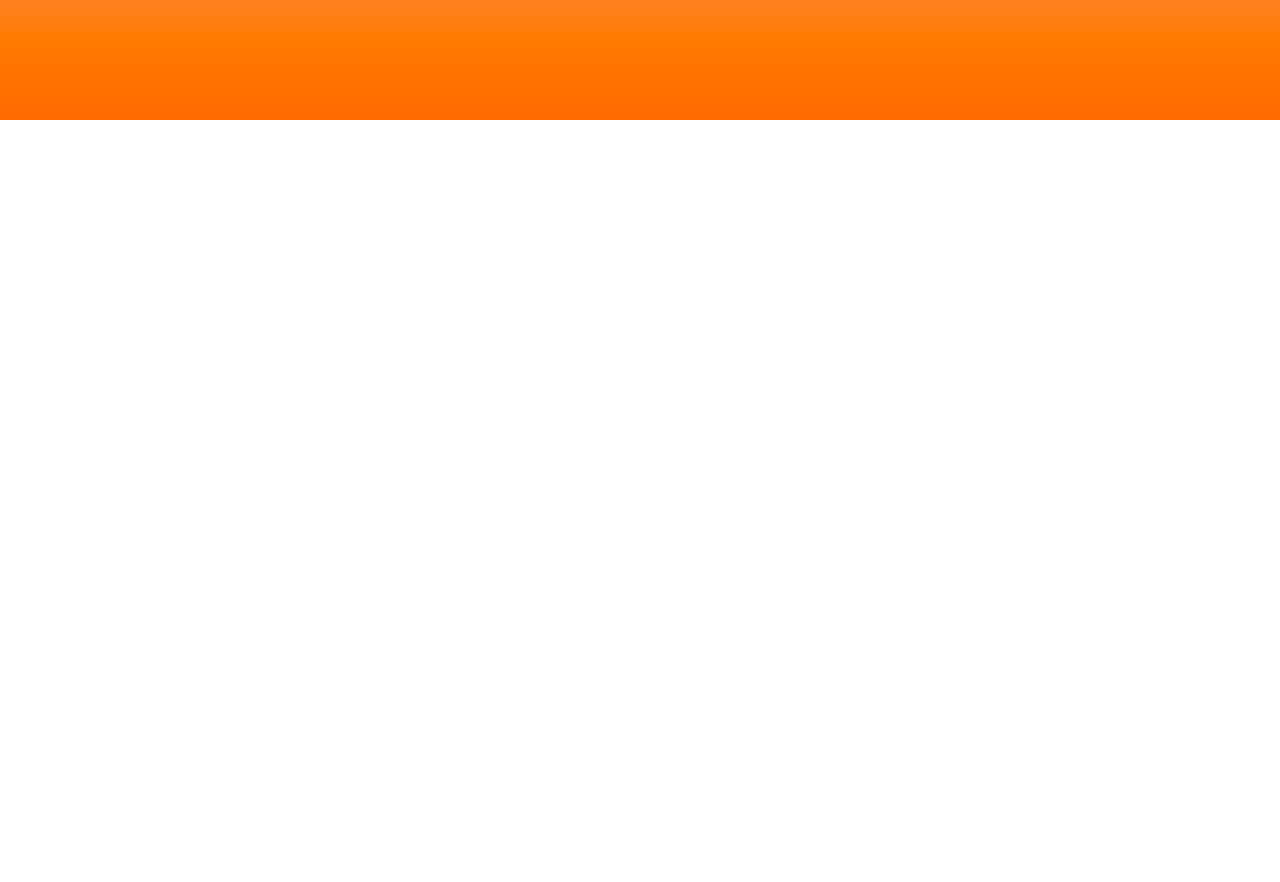
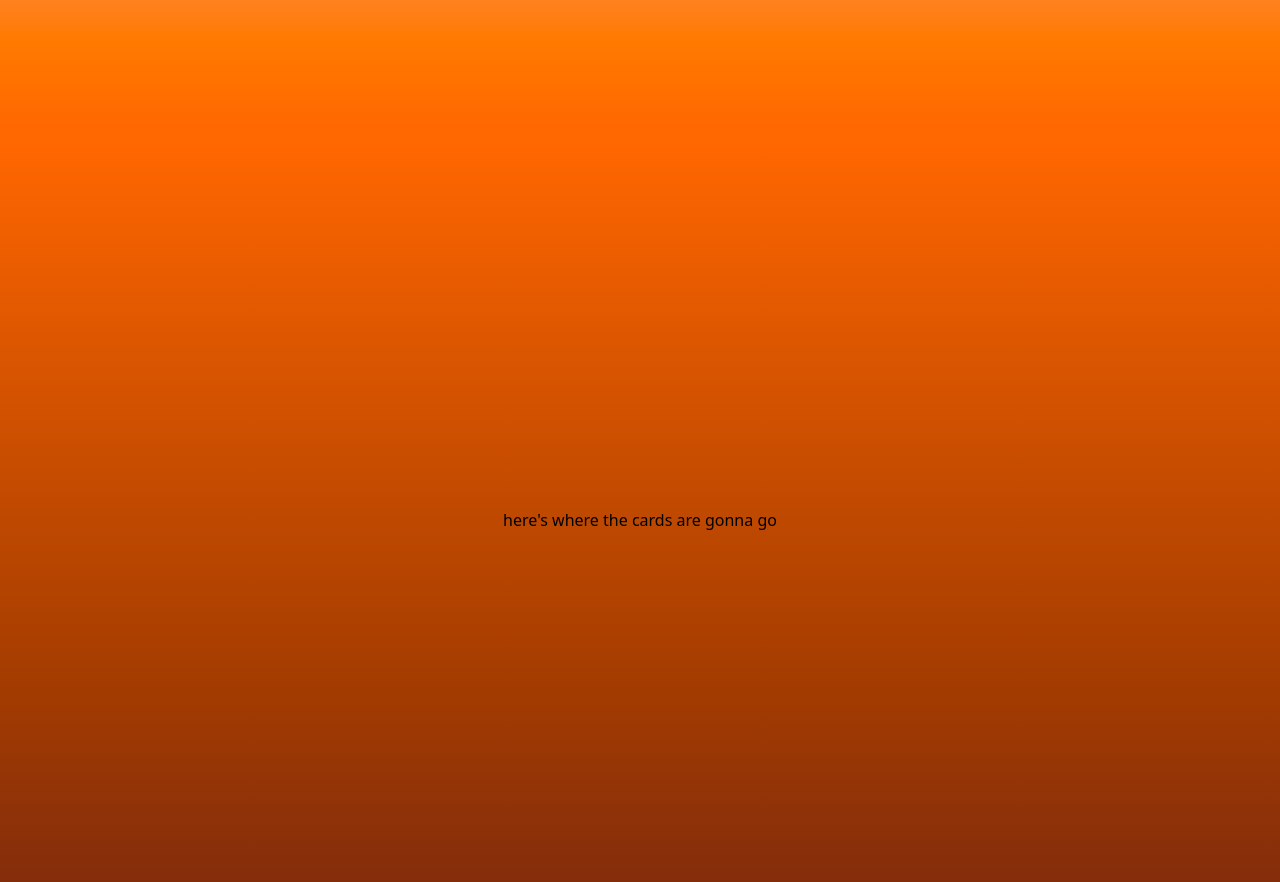
Before and after one commit to buhgowsh/svelte-portfolio, a SvelteKit app: page / in a window 1280 px wide. Shown: the part 680-1562 px from the top of the page. Before the commit the page ends 800 px from the top, so only its background shows below. Built offline with nearby package versions, Linux system fonts and the light colour scheme.

Commit message:
add link to resume

```diff
--- a/src/routes/+page.svelte
+++ b/src/routes/+page.svelte
@@ -1,11 +1,4 @@
 <div class="bg-gradient-to-b from-yellow-100 to-orange-500 h-screen">
-  <!-- <div
-    class="flex justify-center text-lg bg-yellow-500 max-h-10 sm:space-x-8 md:space-x-16 lg:space-x-24 xl:space-x-48"
-  >
-    <a class="text-left" href="/experience">Experience</a>
-    <a class="text-right" href="/resume">Resume</a>
-  </div> -->
-
   <div class="h-screen flex flex-col justify-center items-center">
     <h1 class="text-xl">Hi, my name is</h1>
     <h2 class="text-5xl font-bold">Josh Sawyer</h2>
@@ -24,11 +17,17 @@
         <!-- Use this ^^^ -->
         GitHub
       </a>
-      <a class="" href="/resume">
+      <a class="" href="/resume.pdf" target="_blank">
         <!-- <img src=""> -->
         <!-- Use this ^^^ -->
         Resume
       </a>
     </div>
   </div>
+
+  <div
+    class="h-screen flex justify-center items-center bg-gradient-to-b from-orange-500 to-orange-900"
+  >
+    <p>here's where the cards are gonna go</p>
+  </div>
 </div>
--- a/src/routes/resume/+page.svelte
+++ /dev/null
@@ -1,3 +0,0 @@
-<h1 class="text-xl font-bold flext justify-center">
-  Here's where the resume will go
-</h1>
```
Also changed, not shown: src/routes/+layout.svelte (+8 -0 lines), 1 other file (tests, documents, lock files or other folders).
